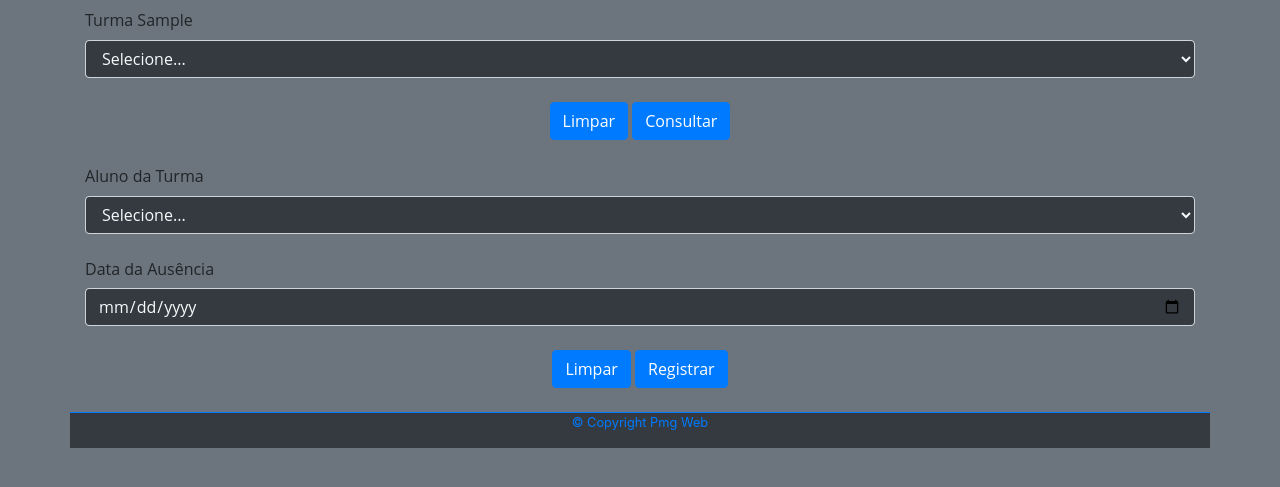
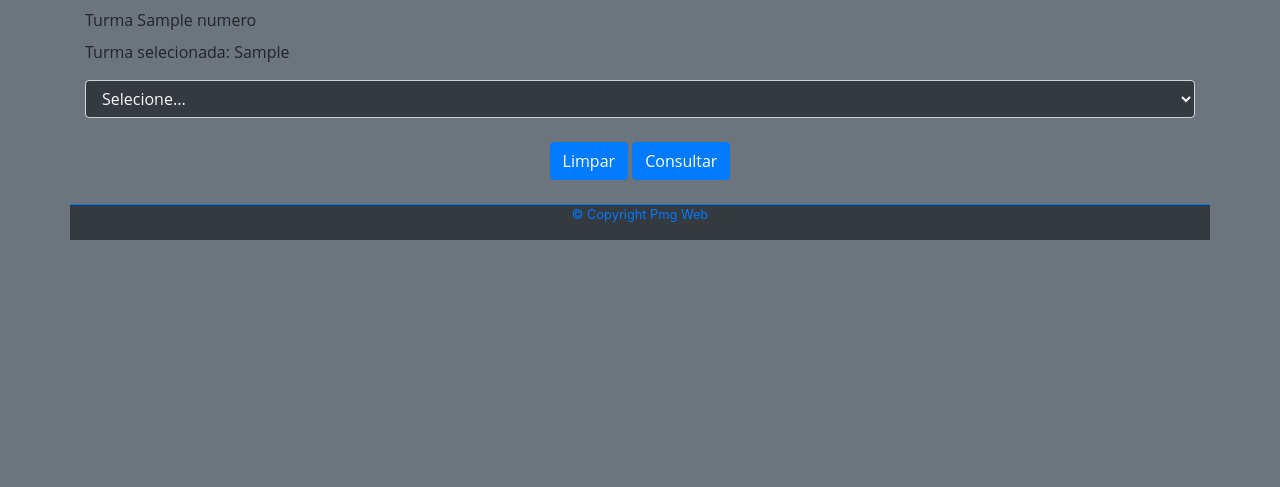
Before and after one commit to ChristianSalazar07/abcdosaber, a Django app: template turma/templates/turma/registroAusencia.html in a window 1280 px wide. Shown: the part 206-693 px from the top of the page. Run offline with Django 4.2, Linux system fonts and the light colour scheme; tables that the repository leaves empty hold one stand-in row (values such as "Sample post"); the template is opened without the code that fills it: values that come from a table or form of the project are taken from there, most other values are stand-ins (such as "Sample title", 1, 10 or a date in 2020).

Commit message:
View Ausência

```diff
--- a/aluno/views.py
+++ b/aluno/views.py
@@ -2,12 +2,15 @@ from django.http import HttpResponse
 from django.shortcuts import render
 from .models import Aluno
 from .forms import AlunoForm
+from turma.models import TurmaAluno
 
 # Create your views here.
 def listar(request):
     lista_alunos = Aluno.objects.all()
+    lista_turma_alunos = TurmaAluno.objects.all()
     context = {
-        "lista_de_alunos": lista_alunos
+        "lista_de_alunos": lista_alunos,
+        "lista_de_turma_alunos": lista_turma_alunos
     }
     return render(request, "aluno/listarAlunos.html", context)
 
--- a/turma/forms.py
+++ b/turma/forms.py
@@ -13,7 +13,7 @@ class TurmaForm(forms.Form):
     id_instrutor = forms.ModelChoiceField(queryset=Instrutor.objects.all(), required=True, empty_label="Selecione...", help_text="Informe o Instrutor")
 
 class AusenciaForm(forms.Form):
-    numero_turma = forms.ModelChoiceField(queryset=Turma.objects.all(), required=True, help_text="Informe a Turma")
+    numero_turma_selecionada = forms.ModelChoiceField(queryset=Turma.objects.all(), required=True, help_text="Informe a Turma")
     matricula_aluno = forms.ModelChoiceField(queryset=Aluno.objects.all(), required=True, help_text="Informe o Aluno Monitor")
     data_ausencia = forms.DateField(required=True, help_text="Informe a data de ausência na Turma:")
 
--- a/turma/models.py
+++ b/turma/models.py
@@ -2,6 +2,7 @@ from django.db import models
 from tipodeatividade.models import TipoAtividade
 from aluno.models import Aluno
 from instrutor.models import Instrutor
+from datetime import datetime
 
 # Create your models here.
 class Turma(models.Model):
@@ -22,7 +23,7 @@ class Turma(models.Model):
 class TurmaAluno(models.Model):
     numero_turma = models.ForeignKey(Turma, on_delete=models.SET_NULL, null=True, help_text="Informe a Turma")
     matricula_aluno = models.ForeignKey(Aluno, on_delete=models.SET_NULL, null=True ,help_text="Informe o Aluno Monitor")
-    data_matricula = models.DateField(null=False, blank=False, help_text="Informe a data de matrícula na Turma:")
+    data_matricula = models.DateField(null=False, blank=False, help_text="Informe a data de matrícula na Turma:", default=datetime.now)
 
     def __str__(self):
         return f"Turma: {self.numero_turma.numero} - Aluno: {self.matricula_aluno.nome} - Data: {self.data_matricula}"
--- a/turma/templates/turma/registroAusencia.html
+++ b/turma/templates/turma/registroAusencia.html
@@ -39,12 +39,15 @@
 
         <!-- formulario para escolher a turma -->
 {% block corpo %}
-    <form name="frmDefinirTurma" id="idFrmDefinirTurma" action="#" method="post">
+    <form name="frmDefinirTurma" id="idFrmDefinirTurma" action="#" method="get">
         {% csrf_token %}
 
         <!-- montagem do combo com as turmas cadastradas que tenha aluno -->
         <div class="form-group">
-            <label for="idTurma">Turma {{ id_turma }} </label>
+            <label for="idTurma">Turma {{ turma_selecionada.numero }} </label>
+            {% if turma_selecionada %}
+            <p> Turma selecionada: {{turma_selecionada}} </P>
+            {% endif %}
             <select class="form-control bg-dark text-light" id="idTurma" name="numero_turma">
                 <option disabled selected value="0">Selecione...</option>
                     {% for turma in lista_de_turmas %}
@@ -61,20 +64,21 @@
     </form>
 
     <!-- formulario HTML para registrar ausencia de alunos de uma turma -->
+     {% if turma_selecionada.numero > 0 %}
     <form name="frmRegistrarAusencia" action="{% url 'turma:ausencia'  %}" method="post">
         {% csrf_token %}
 
         <!-- utiliza um input "hidden" para armazerar a turma escolhida inicialmente -->
-        <input type="hidden" name="numeroTurmaSelecionada" value="">
+        <input type="hidden" name="numero_turma_selecionada" value={{ turma_selecionada.numero }}>
 
         <!-- montagem do combo com os tipos de atividade -->
         <div class="form-group">
-        {% if id_turma != 0 %}
+
             <label for="idAlunoTurma">Aluno da Turma</label>
             <select class="form-control bg-dark text-light" id="idAlunoTurma" name="matricula_aluno">
                 <option value="0">Selecione...</option>
                 {% for estudante in lista_de_turma_alunos %}
-                <option value={{ estudante.matricula_aluno }}>{{ estudante.matricula_aluno.nome }}</option>
+                <option value={{ estudante.matricula_aluno.matricula }}>{{ estudante.matricula_aluno.nome }}</option>
                 {% endfor %}
             </select>
         </div>
@@ -87,7 +91,7 @@
 
         <div class="form-group my-4 text-center">
             <input type="reset" value="Limpar" class="btn btn-primary btn-md">
-            <input type="submit" value="Registrar" class="btn btn-primary btn-md" name="btnAusencia">
+            <input type="submit" value="Registrar" class="btn btn-primary btn-md">
         </div>
         {% endif %}
     </form>
```
Also changed, not shown: turma/views.py (+25 -18 lines), turma/migrations/0005_alter_turmaaluno_data_matricula.py (added).
